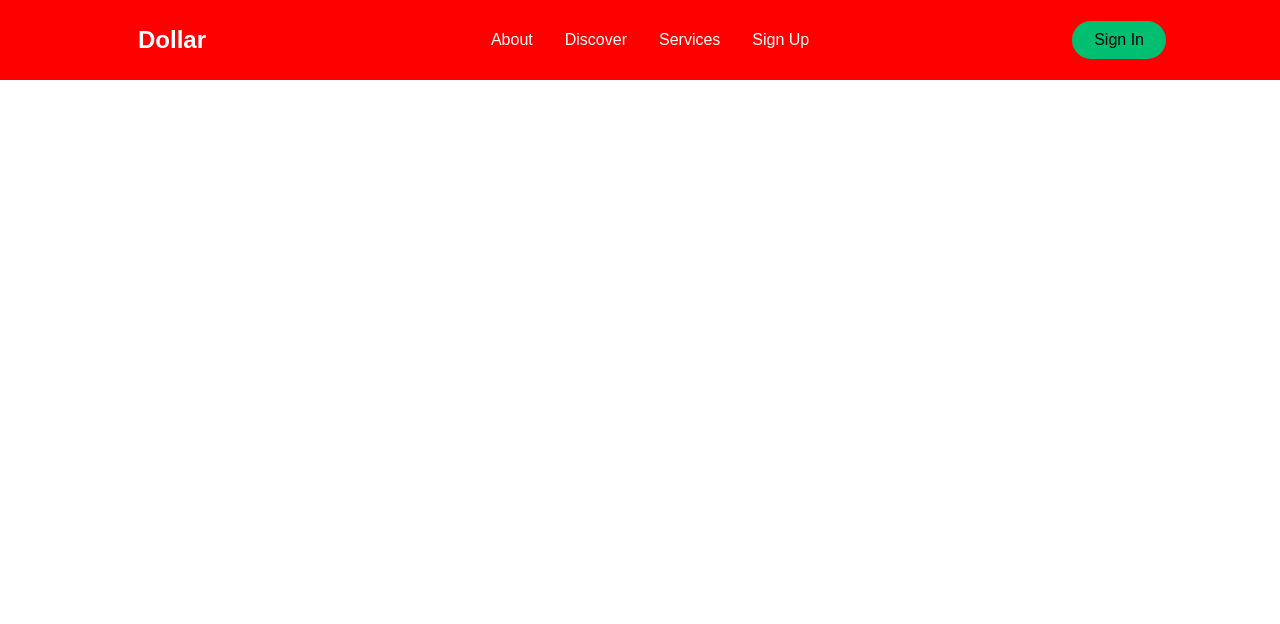
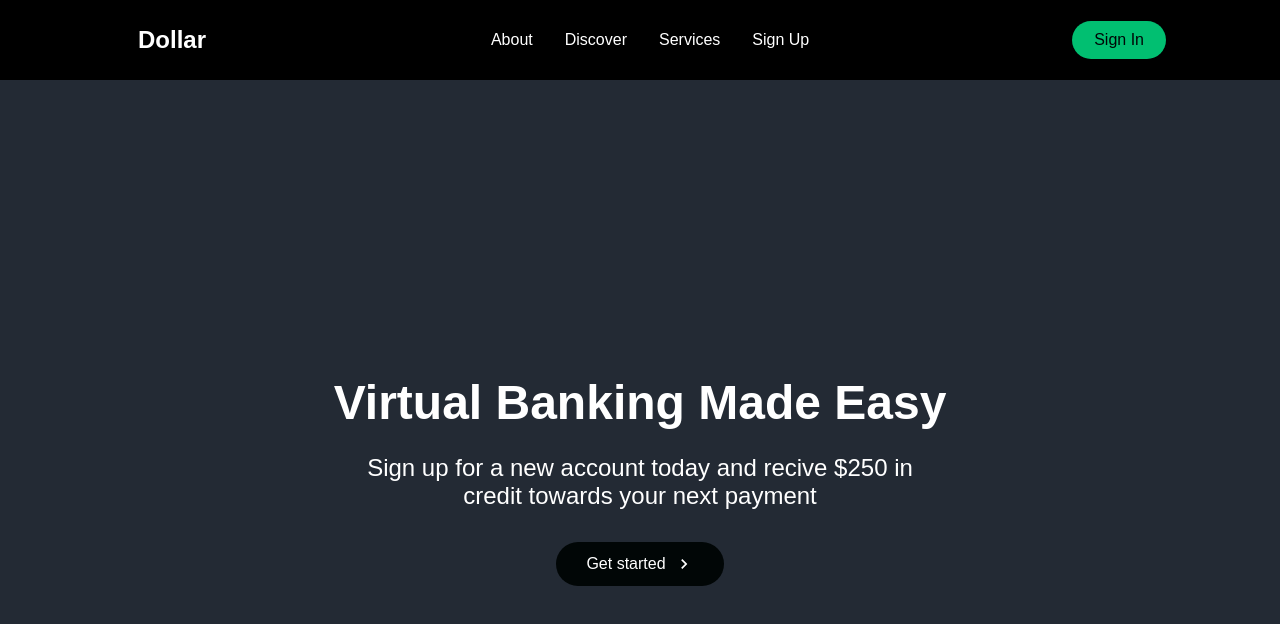
Before and after one commit to bravokevin/finance-training-web, a React (Create React App) app: page / in a window 1280 px wide. Shown: the top 624 px of the page. Built offline with nearby package versions, Linux system fonts and the light colour scheme.

Commit message:
creating heroSection
stillwaiting to add the video in the hero section

```diff
--- /dev/null
+++ b/src/components/Button.styles.js
@@ -0,0 +1,28 @@
+import styled from "styled-components"
+import { Link } from "react-scroll"
+
+
+export const Button = styled(Link)`
+    border-radius: 50px;
+    background: ${({ primary }) => (primary ? '#01bf71' : '#010606')};
+    white-space: nowrap;
+    padding: ${({ big }) => (big ? '14px 48px' : "12px 30px")};
+    color: ${({ dark }) => (dark ? "#010606" : "#fff")};
+    font-size: ${({ fontBig }) => (fontBig ? "20px" : '16px')};
+    outline: none;
+    border: none;
+    cursor: pointer;
+    display: flex;
+    justify-content: center;
+
+    align-items: center;
+    transition: all 0.2s ease-in-out;
+
+    &:hover{
+        transition: all 0.2s ease-in-out;
+    background: ${({ primary }) => (primary ? '#fff' : '#01bf71')};
+
+    }
+
+
+`
--- a/src/components/NavBarr/styles.js
+++ b/src/components/NavBarr/styles.js
@@ -3,7 +3,7 @@ import { Link as LinkR } from 'react-router-dom';
 import { Link as LinkS } from "react-scroll";
 
 export const Nav = styled.nav`
-background:red;
+background:#000;
 height: 80px;
 /* margin-top: -80px; */
 display: flex;
--- a/src/components/SideBar/SideBar.js
+++ b/src/components/SideBar/SideBar.js
@@ -8,14 +8,14 @@ const SideBar = ({ isOpen, toggle, items }) => {
                 <CloseIcon />
             </Icon>
             <SidebarWrapper>
-            <SidebarMenu>
-                {items.map((item, index) => (
+                <SidebarMenu>
+                    {items.map((item, index) => (
 
-                        <SidebarLink to={item}>
+                        <SidebarLink to={item} onClick={toggle}>
                             {item}
                         </SidebarLink>
 
-                ))}
+                    ))}
                 </SidebarMenu>
                 <SideBtnWrap>
                     <SidebarRoute to="./signIn">Sign In</SidebarRoute>
--- /dev/null
+++ b/src/components/heroSection/Hero.js
@@ -0,0 +1,36 @@
+import React, { useState } from 'react';
+
+import { HeroContainer, HeroBg, VideoBg, HeroContent, HeroH1, HeroP, ArrowForward, ArrowRigth, HeroBtnWrapper } from './Hero.styles'
+import { Button } from "../Button.styles";
+
+const Hero = () => {
+
+    const [hover, setHover] = useState(false);
+
+    const onHover = () => {
+        setHover(!hover)
+    }
+
+
+    return (
+        <HeroContainer>
+            <HeroBg>
+                <VideoBg autoPlay loop muted type='video/mp4' />
+            </HeroBg>
+            <HeroContent>
+                <HeroH1> Virtual Banking Made Easy</HeroH1>
+                <HeroP>
+                    Sign up for a new account today and recive $250 in credit towards your next payment
+                </HeroP>
+                <HeroBtnWrapper>
+                    <Button to="signup" onMouseEnter={onHover} onMouseLeave={onHover} >
+                        Get started {hover ? <ArrowForward /> : <ArrowRigth />}
+                    </Button>
+                </HeroBtnWrapper>
+
+            </HeroContent>
+        </HeroContainer>
+    )
+}
+
+export default Hero;
--- /dev/null
+++ b/src/components/heroSection/Hero.styles.js
@@ -0,0 +1,84 @@
+import styled from 'styled-components'
+
+import {MdArrowForward, MdKeyboardArrowRight} from 'react-icons/md'
+
+export const HeroContainer = styled.div`
+background: #0c0c0c;
+display: flex;
+justify-content: center;
+align-items: center;
+padding: 0 30px;
+height: 800px;
+position: relative;
+z-index: 1;
+`
+
+export const HeroBg = styled.div`
+position: absolute;
+top: 0;
+right: 0;
+bottom: 0;
+left: 0;
+width: 100%;
+height: 100%;
+overflow:hidden;
+`
+
+
+export const VideoBg = styled.video`
+width: 100%;
+height: 100%;-o-object-fit: cover;
+object-fit: cover;
+background: #232a34;
+`
+
+export const HeroContent = styled.div`
+z-index: 3;
+max-width: 1200px;
+position: absolute;
+padding: 9px 24px;
+display: flex;
+flex-direction: column;
+align-items: center;
+`
+
+export const HeroH1 = styled.h1`
+color: #FFF;
+font-size: 48px;
+text-align: center;
+
+@media screen and (max-width: 768px){
+font-size: 24px;
+
+
+}
+`
+export const HeroP = styled.p`
+margin-top: 24px;
+color: #fff;
+font-size: 24px;
+text-align: center;
+max-width: 600px;
+
+@media screen and (max-width: 768px){
+font-size: 18px;
+}
+`
+
+
+export const HeroBtnWrapper = styled.div`
+margin-top:32px;
+display: flex;
+flex-DIRECTION: column;
+
+align-items: center;
+`
+export const ArrowForward = styled(MdArrowForward)`
+margin-left: 8px;
+font-size: 20px;
+`
+
+export const ArrowRigth = styled(MdKeyboardArrowRight)`
+margin-left: 8px;
+font-size: 20px;
+`
--- a/src/pages/Home.js
+++ b/src/pages/Home.js
@@ -1,6 +1,10 @@
 import React, { Component, useState } from 'react';
 import Sidebar from '../components/SideBar/SideBar'
 import Navbar from '../components/NavBarr/Nav'
+import Hero from '../components/heroSection/Hero'
+
+
+
 
 
 
@@ -17,6 +21,7 @@ const Home = () => {
         <>
             <Sidebar isOpen={isOpen} toggle={toggle} items ={ITEMS} />
             <Navbar toggle={toggle} items={ITEMS}/>
+            <Hero/>
         </>
     )
 
```
